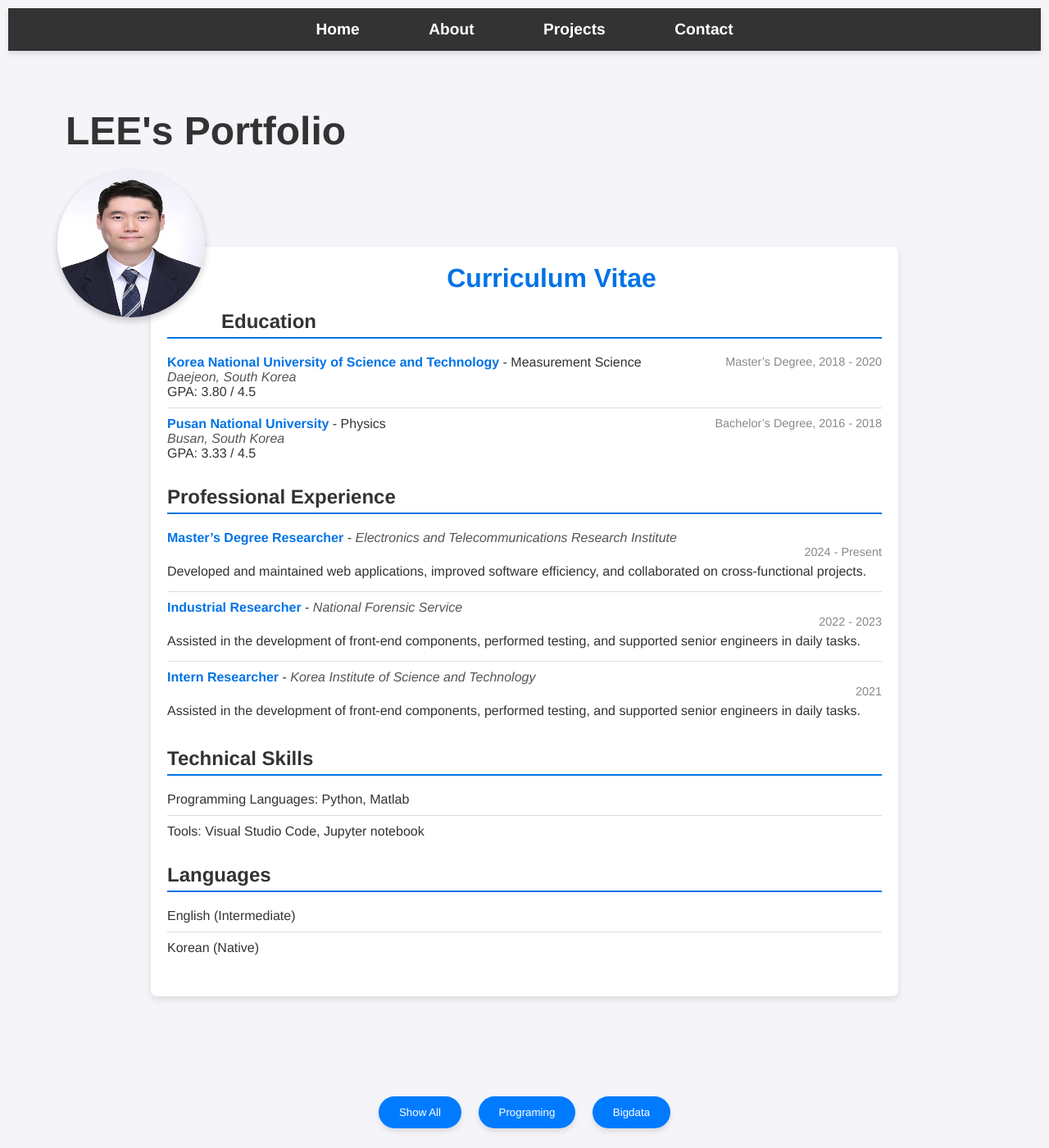
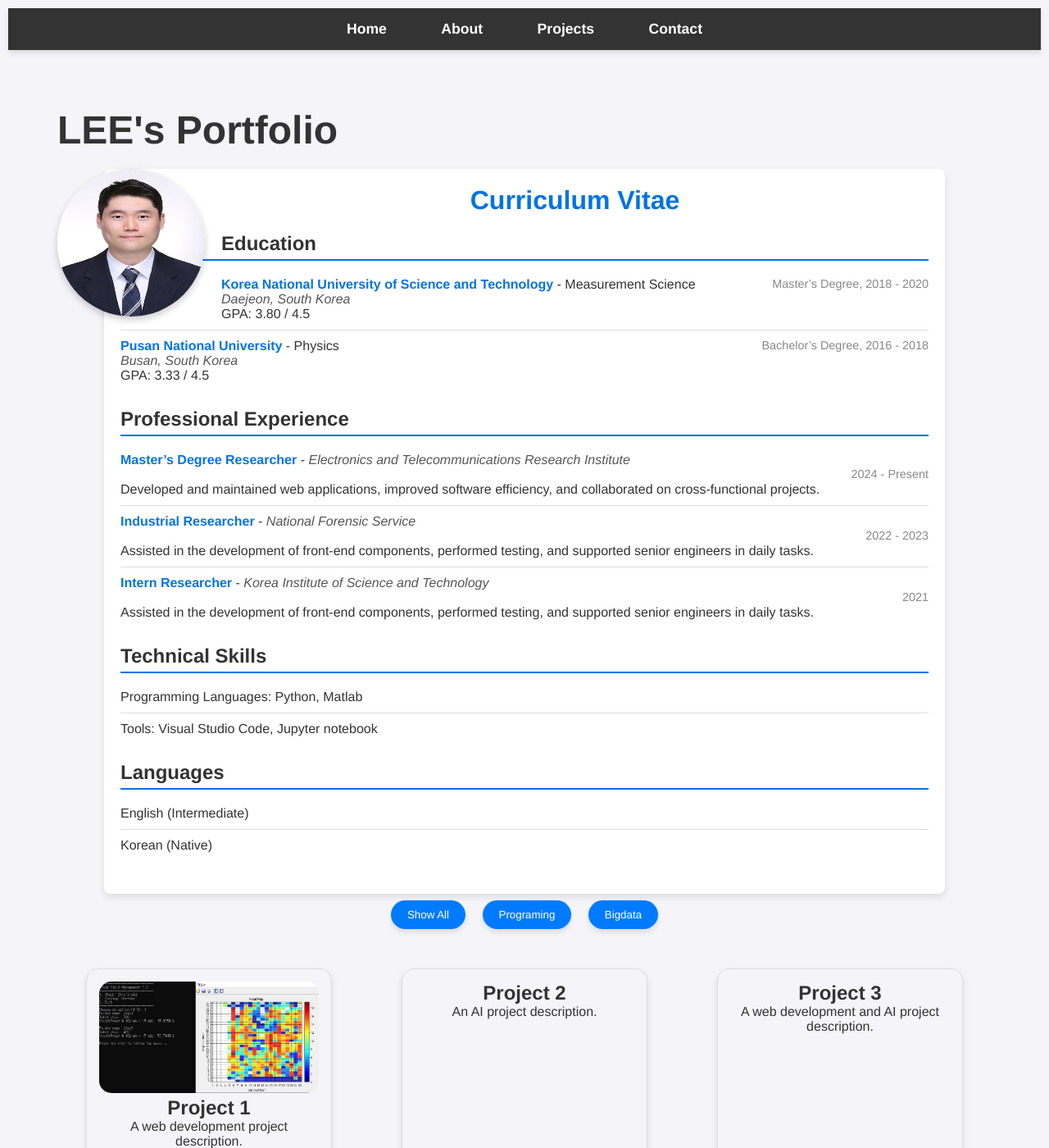
Before and after one commit to Yeonwoo-code/Portfolio, a Jekyll site: the page built from index.md, in a window 1280 px wide and 1400 px high. Shown: the whole window at 82% size. Built offline with Jekyll 4.4.1, drawn with Linux system fonts in a browser that asks for light colours.

Commit message:
Update main.css

```diff
--- a/assets/css/main.css
+++ b/assets/css/main.css
@@ -3,97 +3,98 @@
   box-sizing: border-box;
   margin: 0;
   padding: 0;
-  font-family: 'Helvetica Neue', sans-serif; /* 세련된 폰트 */
+  font-family: 'Helvetica Neue', sans-serif;
 }
 
 body {
   margin: 10px;
-  background-color: #f4f4f9; /* 부드러운 배경색 추가 */
-  color: #333; /* 기본 텍스트 색상 */
+  background-color: #f4f4f9;
+  color: #333;
+}
+
+/* 네비게이션 바 스타일 */
+nav {
+  background-color: #333;
+  padding: 15px 0;
+  box-shadow: 0 4px 6px rgba(0, 0, 0, 0.1);
+  position: sticky;
+  top: 0;
+  z-index: 1000;
+}
+
+nav ul.menu {
+  list-style: none;
+  padding: 0;
+  margin: 0;
+  text-align: center;
+}
+
+nav ul.menu li {
+  display: inline-block;
+  margin: 0 15px;
+}
+
+nav ul.menu li a {
+  text-decoration: none;
+  color: white;
+  font-weight: bold;
+  font-size: 1.1em;
+  padding: 8px 16px;
+  border-radius: 5px;
+  transition: color 0.3s ease, background-color 0.3s ease;
+}
+
+nav ul.menu li a:hover {
+  color: #007BFF;
+  background-color: rgba(0, 123, 255, 0.1);
 }
 
 /* 카테고리 버튼 스타일 */
 .category-buttons {
   margin-bottom: 20px;
-  text-align: center; /* 버튼을 중앙에 배치 */
+  text-align: center;
 }
 
 .category-buttons button {
-  padding: 12px 25px;
+  padding: 10px 20px;
   margin: 8px;
   border: none;
   background-color: #007BFF;
   color: white;
   cursor: pointer;
-  border-radius: 25px; /* 둥글게 더 강조 */
-  box-shadow: 0 4px 6px rgba(0, 0, 0, 0.1); /* 그림자 효과 */
-  transition: transform 0.3s ease, background-color 0.3s ease; /* 호버 시 부드러운 전환 효과 */
+  border-radius: 25px;
+  box-shadow: 0 4px 6px rgba(0, 0, 0, 0.1);
+  transition: transform 0.3s ease, background-color 0.3s ease;
 }
 
 .category-buttons button:hover {
   background-color: #0056b3;
-  transform: scale(1.05); /* 호버 시 살짝 확대 효과 */
-}
-
-/* 네비게이션 바 스타일 */
-nav {
-  background-color: #333; /* 배경 색상 */
-  padding: 15px 0;
-  box-shadow: 0 4px 6px rgba(0, 0, 0, 0.1); /* 네비게이션 그림자 효과 */
-  position: sticky; /* 상단에 고정 */
-  top: 0;
-  z-index: 1000; /* 다른 요소 위에 표시 */
-}
-
-nav ul.menu {
-  list-style: none; /* 목록 스타일 제거 */
-  padding: 0;
-  margin: 0;
-  text-align: center; /* 메뉴 중앙 정렬 */
-}
-
-nav ul.menu li {
-  display: inline-block; /* 가로로 배치 */
-  margin: 0 20px;
-}
-
-nav ul.menu li a {
-  text-decoration: none;
-  color: white; /* 링크 색상 */
-  font-weight: bold;
-  font-size: 1.2em;
-  padding: 10px 20px;
-  transition: color 0.3s ease, background-color 0.3s ease; /* 부드러운 전환 효과 */
-  border-radius: 5px;
-}
-
-nav ul.menu li a:hover {
-  color: #007BFF; /* 호버 시 색상 변경 */
-  background-color: rgba(0, 123, 255, 0.1); /* 배경색 추가 */
+  transform: scale(1.05);
 }
 
 /* 프로젝트 카드 스타일 */
 .projects {
   display: flex;
   flex-wrap: wrap;
-  gap: 30px;
+  gap: 15px;
   justify-content: space-around;
   padding: 20px 0;
 }
 
 .project-card {
-  width: 28%;
+  width: 100%;
+  max-width: 300px;
   border: 1px solid #ddd;
-  border-radius: 15px; /* 둥근 모서리 */
+  border-radius: 15px;
   text-align: center;
-  padding: 20px;
-  box-shadow: 0 4px 8px rgba(0, 0, 0, 0.1); /* 부드러운 그림자 */
-  transition: transform 0.3s ease-in-out, opacity 0.3s ease-in-out; /* 부드러운 전환 효과 */
+  padding: 15px;
+  box-shadow: 0 4px 8px rgba(0, 0, 0, 0.1);
+  transition: transform 0.3s ease-in-out, opacity 0.3s ease-in-out;
 }
 
 .project-card:hover {
-  transform: translateY(-10px); /* 카드 살짝 위로 이동 */
-  opacity: 0.9; /* 살짝 투명도 변경 */
+  transform: translateY(-10px);
+  opacity: 0.9;
 }
 
 .project-card img {
@@ -102,63 +103,10 @@
   border-radius: 15px;
 }
 
-.project-card.hidden {
-  display: none; /* 숨김 처리 */
-}
-
-/* 반응형 디자인 */
-@media (max-width: 768px) {
-  main {
-    margin: 0 20px;
-  }
-
-  .project-card {
-    width: 45%;
-  }
-}
-
-@media (max-width: 480px) {
-  main {
-    margin: 0 10px;
-  }
-
-  .project-card {
-    width: 100%;
-  }
-}
-
-main {
-  margin: 0 40px;
-  padding: 20px;
-}
-
-/* 헤더 및 이미지 스타일 */
-.header-content {
-  margin-top: 50px; /* 상단 여백 */
-  position: relative; /* 이미지와 글을 겹치도록 하기 위해 position 설정 */
-}
-
-.header-content h1 {
-  font-size: 3em; /* 제목 크기 더 크게 */
-  font-weight: bold;
-  color: #333;
-  margin-bottom: 20px; /* 제목 하단 여백 */
-  margin-left: 10px; /* 이미지 공간 확보를 위해 왼쪽 여백 추가 */
-}
-
-.header-content img.profile-img {
-  border-radius: 50%; /* 얼굴 이미지를 둥글게 */
-  width: 180px; /* 이미지 너비 */
-  height: 180px; /* 이미지 높이 */
-  box-shadow: 0 4px 8px rgba(0, 0, 0, 0.2); /* 이미지에 그림자 추가 */
-  transition: transform 0.3s ease; /* 호버 시 부드러운 전환 효과 */
-  float: left; /* 이미지 왼쪽 정렬 */
-  margin-right: 20px; /* 텍스트와 이미지 간 간격 */
-}
-
+/* about 섹션 스타일 */
 .about {
   max-width: 90%;
-  margin: 10%;
+  margin: auto;
   padding: 20px;
   background-color: #fff;
   border-radius: 8px;
@@ -184,7 +132,6 @@
   margin-bottom: 10px;
 }
 
-/* 리스트 스타일 */
 .about ul {
   list-style: none;
   padding: 0;
@@ -199,7 +146,6 @@
   border-bottom: none;
 }
 
-/* 텍스트 강조 */
 .about strong {
   color: #0073e6;
   font-weight: bold;
@@ -216,7 +162,82 @@
   font-size: 0.9em;
 }
 
-/* 기타 스타일 */
-p {
-  margin: 5px 0;
+/* 메인 레이아웃 */
+main {
+  margin: 0 40px;
+  padding: 20px;
 }
+
+.header-content {
+  margin-top: 50px;
+  position: relative;
+}
+
+.header-content h1 {
+  font-size: 3em;
+  font-weight: bold;
+  color: #333;
+  margin-bottom: 20px;
+}
+
+.header-content img.profile-img {
+  border-radius: 50%;
+  width: 180px;
+  height: 180px;
+  box-shadow: 0 4px 8px rgba(0, 0, 0, 0.2);
+  transition: transform 0.3s ease;
+  float: left;
+  margin-right: 20px;
+}
+
+/* 반응형 디자인 */
+@media (max-width: 768px) {
+  nav ul.menu li {
+    display: block;
+    margin: 10px 0;
+  }
+
+  .project-card {
+    width: 45%;
+  }
+
+  .header-content h1 {
+    font-size: 2em;
+    text-align: center;
+  }
+
+  .header-content img.profile-img {
+    width: 120px;
+    height: 120px;
+    float: none;
+    display: block;
+    margin: 0 auto 20px;
+  }
+
+  .about {
+    margin: 0 20px;
+  }
+}
+
+@media (max-width: 480px) {
+  main {
+    margin: 0 10px;
+  }
+
+  .project-card {
+    width: 100%;
+  }
+
+  .category-buttons button {
+    padding: 8px 15px;
+    font-size: 0.9em;
+  }
+
+  .about {
+    padding: 15px;
+  }
+
+  .header-content h1 {
+    font-size: 1.8em;
+  }
+}
```
